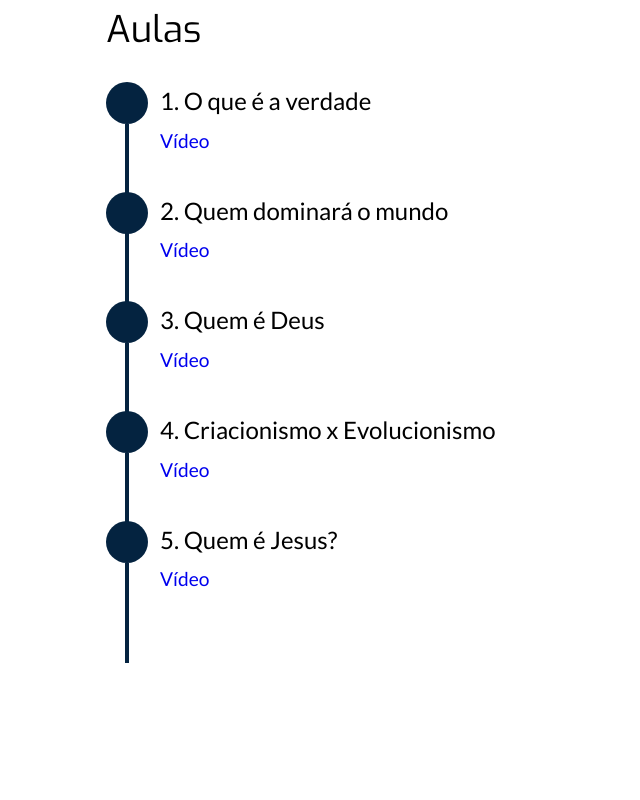
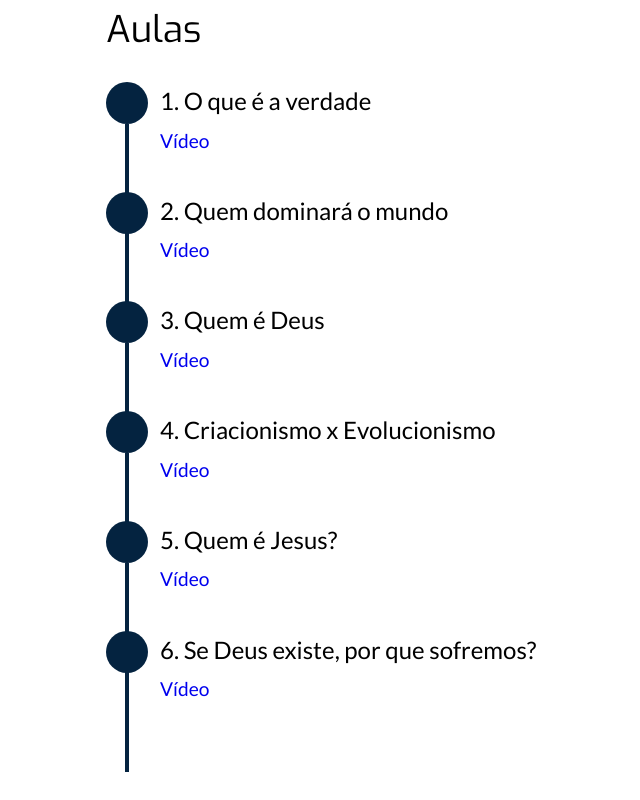
Before and after one commit to allangrds/classe-biblica-iasd-belem-sp, a Next.js app: page / in a window 1280 px wide. Shown: the part 1641-2441 px from the top of the page, without its empty margins (22-662 px from the left). Before the commit the page ends 2332 px from the top, so only its background shows below. Built offline with nearby package versions, Linux system fonts and the light colour scheme.

Commit message:
feat(home): add 6 video

```diff
--- a/components/Class/index.js
+++ b/components/Class/index.js
@@ -30,6 +30,10 @@ export default function Class() {
           title="5. Quem é Jesus?"
           link="https://www.youtube.com/watch?v=O_MXeRXYUvA"
         />
+        <ClassItem
+          title="6. Se Deus existe, por que sofremos?"
+          link="https://www.youtube.com/watch?v=Xqlfc-wteBQ"
+        />
       </div>
     </div>
   )
```
